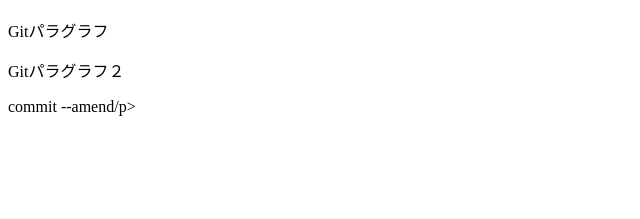
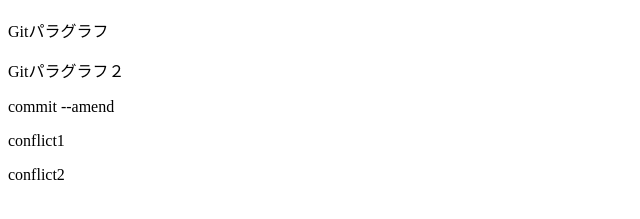
Before and after one commit to iwbc-mzk/git_tutorial, a plain HTML site: page index.html in a window 1280 px wide. Shown: the part 57-276 px from the top of the page, without its empty margins (0-640 px from the left). Drawn offline with Linux system fonts and the light colour scheme.

Commit message:
feature conflict

```diff
--- a/index.html
+++ b/index.html
@@ -1,4 +1,6 @@
 <h1>Gitチュートリアル</h1>
 <p>Gitパラグラフ</p>
 <p>Gitパラグラフ２</p>
-<p>commit --amend/p>
+<p>commit --amend</p>
+<p>conflict1</p>
+<p>conflict2</p>
```
